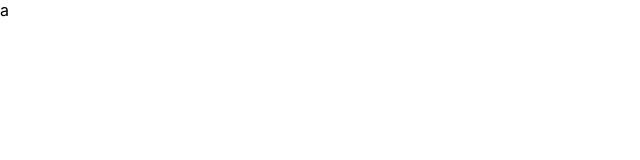
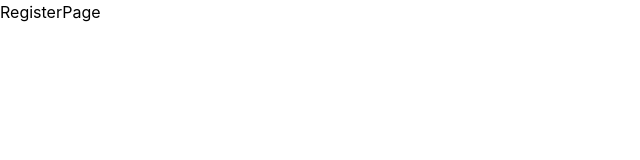
Before and after one commit to Toantapcode/CDTN23-24, a React (Create React App) app: page /register in a window 1280 px wide. Shown: the top 160 px of the page, without its empty margins (0-640 px from the left). Built offline with nearby package versions, Linux system fonts and the light colour scheme.

Commit message:
phan trang

```diff
--- a/package.json
+++ b/package.json
@@ -6,6 +6,7 @@
     "cra-template": "1.2.0",
     "react": "^19.0.0",
     "react-dom": "^19.0.0",
+    "react-router-dom": "^7.0.2",
     "react-scripts": "5.0.1"
   },
   "scripts": {
@@ -31,5 +32,8 @@
       "last 1 firefox version",
       "last 1 safari version"
     ]
+  },
+  "devDependencies": {
+    "tailwindcss": "^3.4.16"
   }
 }
--- a/src/App.js
+++ b/src/App.js
@@ -1,9 +1,25 @@
-
+import { publicRoutes } from "./routes";
+import { BrowserRouter as Router, Routes, Route } from "react-router-dom";
 function App() {
   return (
-    <div className="App">
-      a
-    </div>
+    <Router>
+      <div className="App">
+        <Routes>
+          {publicRoutes.map((route, index) => {
+            const Page = route.component;
+            return (
+              <Route
+                key={index}
+                path={route.path}
+                element={
+                  <Page />
+                }
+              />
+            )
+          })}
+        </Routes>
+      </div>
+    </Router>
   );
 }
 
--- /dev/null
+++ b/src/component/pages/HomePage/index.js
@@ -0,0 +1,7 @@
+function HomePage() {
+    return (
+        <div>HomePage</div>
+    );
+}
+
+export default HomePage;
--- /dev/null
+++ b/src/component/pages/LoginPage/index.js
@@ -0,0 +1,7 @@
+function LoginPage() {
+    return (
+        <div>LoginPage</div>
+    );
+}
+
+export default LoginPage;
--- /dev/null
+++ b/src/component/pages/RegisterPage/index.js
@@ -0,0 +1,7 @@
+function RegisterPage() {
+    return (
+        <div>RegisterPage</div>
+    );
+}
+
+export default RegisterPage;
--- a/src/index.css
+++ b/src/index.css
@@ -11,3 +11,13 @@ code {
   font-family: source-code-pro, Menlo, Monaco, Consolas, 'Courier New',
     monospace;
 }
+
+@tailwind base;
+@tailwind components;
+@tailwind utilities;
+
+*{
+  margin: 0;
+  padding: 0;
+  box-sizing: border-box;
+}
--- /dev/null
+++ b/src/routes/index.js
@@ -0,0 +1,15 @@
+import HomePage from "../component/pages/HomePage";
+import LoginPage from "../component/pages/LoginPage";
+import RegisterPage from "../component/pages/RegisterPage";
+
+const publicRoutes = [
+    { path: "/", component: HomePage },
+    { path: "/login", component: LoginPage },
+    { path: "/register", component: RegisterPage },
+];
+
+const privateRoutes = [
+
+];
+
+export { publicRoutes, privateRoutes };
--- /dev/null
+++ b/tailwind.config.js
@@ -0,0 +1,8 @@
+/** @type {import('tailwindcss').Config} */
+module.exports = {
+  content: ["./src/**/*.{html,js,jsx}"],
+  theme: {
+    extend: {},
+  },
+  plugins: [],
+}
```
Also changed, not shown: 1 other file (tests, documents, lock files or other folders).
